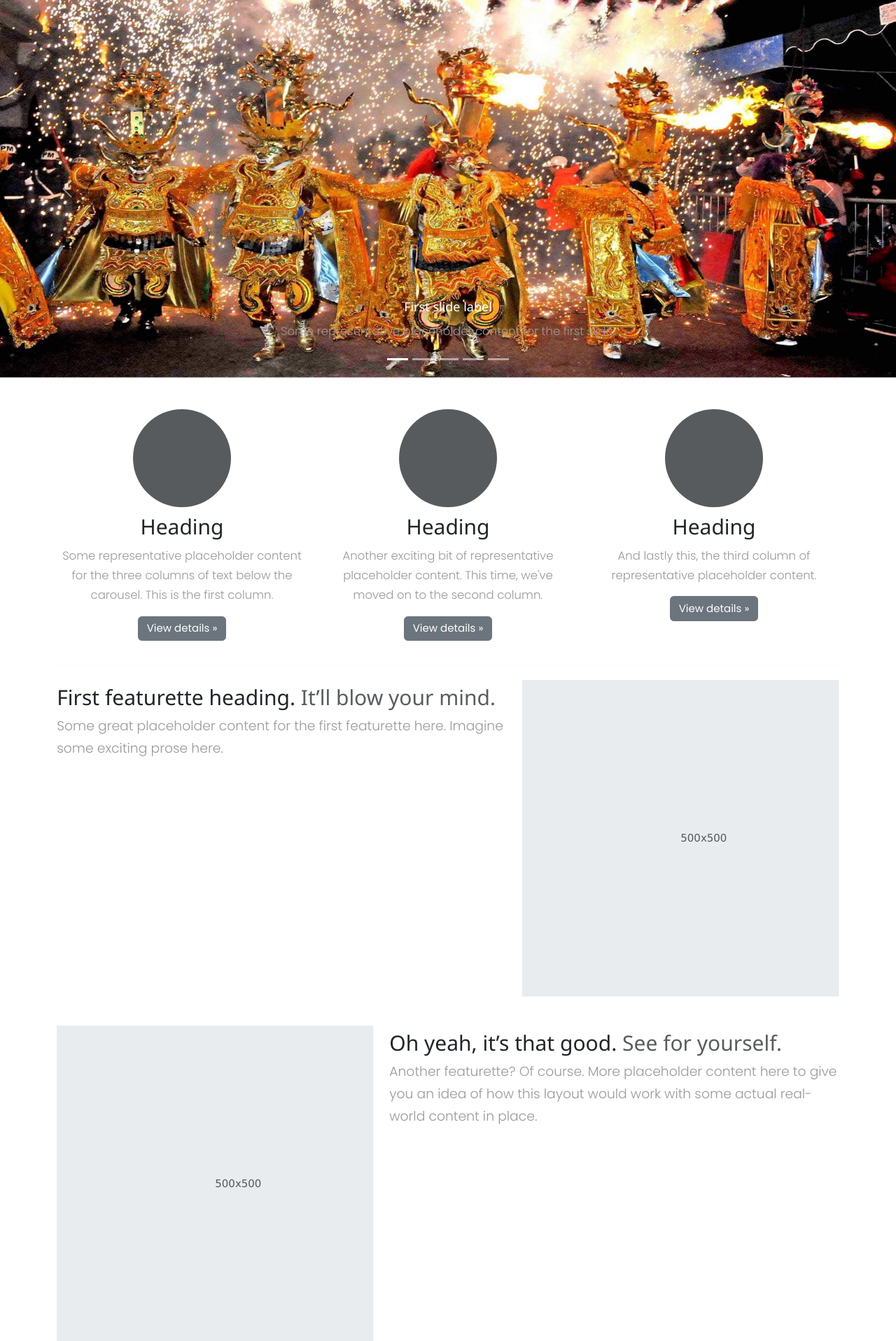
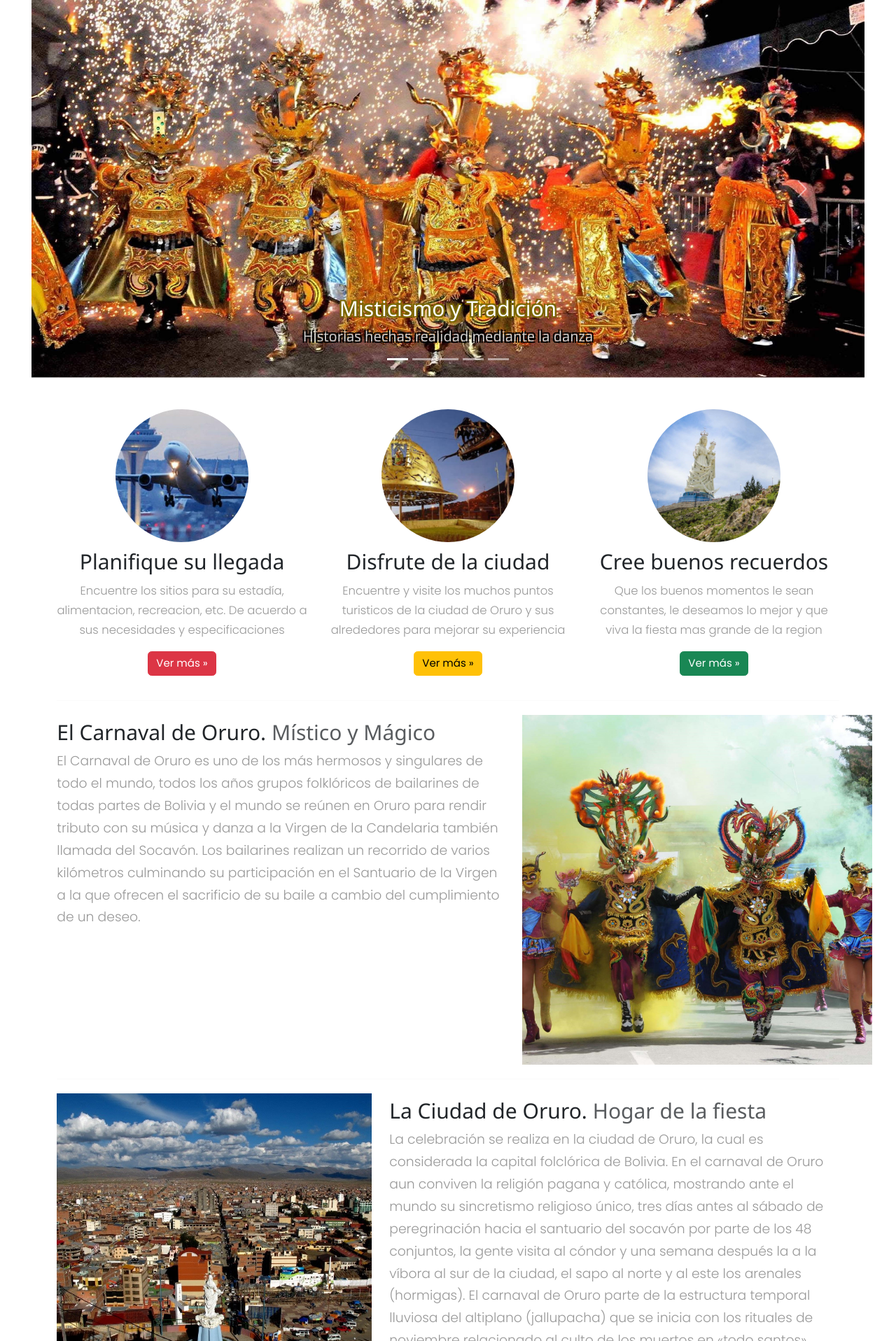
Before and after one commit to aevillalobosvela/proyecto_Carnaval_Oruro_SIG, a Django app: page /conoce/ in a window 1280 px wide. Shown: the part 89-2006 px from the top of the page at 70% size. Run offline with Django 4.2, Linux system fonts and the light colour scheme; some libraries are stand-ins or nearby versions.

Commit message:
update conoce.html

```diff
--- a/myapp/templates/conoce.html
+++ b/myapp/templates/conoce.html
@@ -2,7 +2,7 @@
 {% load static %}
 <div class="main">
 
-    <div id="carouselExampleCaptions" class="carousel slide">
+    <div id="carouselExampleCaptions" class="carousel slide mx-5 ">
         <div class="carousel-indicators">
             <button type="button" data-bs-target="#carouselExampleCaptions" data-bs-slide-to="0" class="active"
                 aria-current="true" aria-label="Slide 1"></button>
@@ -19,36 +19,56 @@
             <div class="carousel-item active">
                 <img src="{% static '/img/oruro3.jpg' %}" width="1000" height="540" class="d-block w-100" alt="...">
                 <div class="carousel-caption d-none d-md-block">
-                    <h5>First slide label</h5>
-                    <p>Some representative placeholder content for the first slide.</p>
+                    <h2
+                        style="text-shadow: -2px -2px 0 #796703, 2px -2px 0 #796703, -2px 2px 0 #796703, 2px 2px 0 #796703;">
+                        Misticismo y Tradición</h5>
+                        <h4
+                            style="text-shadow: -2px -2px 0 #000, 2px -2px 0 #000, -2px 2px 0 #000, 2px 2px 0 #000; color: rgb(204, 204, 204);">
+                            Historias hechas realidad mediante la danza</h4>
                 </div>
             </div>
             <div class="carousel-item">
                 <img src="{% static '/img/oruro2.jpg' %}" width="1000" height="540" class="d-block w-100" alt="...">
                 <div class="carousel-caption d-none d-md-block">
-                    <h5>Second slide label</h5>
-                    <p>Some representative placeholder content for the second slide.</p>
+                    <h2
+                        style="text-shadow: -2px -2px 0 #b45303, 2px -2px 0 #b45303, -2px 2px 0 #b45303, 2px 2px 0 #b45303;">
+                        Cultura ancestral</h5>
+                        <h4
+                            style="text-shadow: -2px -2px 0 #000, 2px -2px 0 #000, -2px 2px 0 #000, 2px 2px 0 #000; color: rgb(204, 204, 204);">
+                            Testimonio vivo de pueblos y personas</h4>
                 </div>
             </div>
             <div class="carousel-item">
                 <img src="{% static '/img/oruro1.jpg' %}" width="1000" height="540" class="d-block w-100" alt="...">
                 <div class="carousel-caption d-none d-md-block">
-                    <h5>Third slide label</h5>
-                    <p>Some representative placeholder content for the third slide.</p>
+                    <h2
+                        style="text-shadow: -2px -2px 0 #003877, 2px -2px 0 #003877, -2px 2px 0 #003877, 2px 2px 0 #003877;">
+                        Pasiones entregadas</h5>
+                        <h4
+                            style="text-shadow: -2px -2px 0 #000, 2px -2px 0 #000, -2px 2px 0 #000, 2px 2px 0 #000; color: rgb(204, 204, 204);">
+                            Un pueblo que siente y se expresa</h4>
                 </div>
             </div>
             <div class="carousel-item">
                 <img src="{% static '/img/oruro4.jpg' %}" width="1000" height="540" class="d-block w-100" alt="...">
                 <div class="carousel-caption d-none d-md-block">
-                    <h5>Third slide label</h5>
-                    <p>Some representative placeholder content for the third slide.</p>
+                    <h2
+                        style="text-shadow: -2px -2px 0 #976201, 2px -2px 0 #976201, -2px 2px 0 #976201, 2px 2px 0 #976201;">
+                        Fiesta incomparable</h5>
+                        <h4
+                            style="text-shadow: -2px -2px 0 #000, 2px -2px 0 #000, -2px 2px 0 #000, 2px 2px 0 #000; color: rgb(204, 204, 204);">
+                            Un evento de alegría y festejo</h4>
                 </div>
             </div>
             <div class="carousel-item">
                 <img src="{% static '/img/oruro5.jpg' %}" width="1000" height="540" class="d-block w-100" alt="...">
                 <div class="carousel-caption d-none d-md-block">
-                    <h5>Third slide label</h5>
-                    <p>Some representative placeholder content for the third slide.</p>
+                    <h2
+                        style="text-shadow: -2px -2px 0 #91036d, 2px -2px 0 #91036d, -2px 2px 0 #91036d, 2px 2px 0 #91036d;">
+                        Vive la experiencia</h5>
+                        <h4
+                            style="text-shadow: -2px -2px 0 #000, 2px -2px 0 #000, -2px 2px 0 #000, 2px 2px 0 #000; color: rgb(204, 204, 204);">
+                            Colores y sentimientos vivos</h4>
                 </div>
             </div>
         </div>
@@ -69,42 +89,28 @@
         <!-- Three columns of text below the carousel -->
         <div class="row">
             <div class="col-lg-4 text-center">
-                <svg class="bd-placeholder-img rounded-circle" width="140" height="140"
-                    xmlns="http://www.w3.org/2000/svg" role="img" aria-label="Placeholder"
-                    preserveAspectRatio="xMidYMid slice" focusable="false">
-                    <title>Placeholder</title>
-                    <rect width="100%" height="100%" fill="var(--bs-secondary-color)"></rect>
-                </svg>
-                <h2 class="fw-normal">Heading</h2>
-                <p>Some representative placeholder content for the three columns of text below the carousel. This is the
-                    first column.</p>
-                <p><a class="btn btn-secondary" href="https://getbootstrap.com/docs/5.3/examples/carousel/#">View
-                        details »</a></p>
+                <img style="border-radius: 50%;" src="{% static '/img/conoce/f1.jpg' %}" width="190" height="190"
+                    alt="">
+                <h2 class="fw-normal">Planifique su llegada</h2>
+                <p>Encuentre los sitios para su estadía, alimentacion, recreacion, etc. De acuerdo a sus necesidades y
+                    especificaciones</p>
+                <p><a class="btn btn-danger" href="">Ver más »</a></p>
             </div><!-- /.col-lg-4 -->
             <div class="col-lg-4 text-center">
-                <svg class="bd-placeholder-img rounded-circle" width="140" height="140"
-                    xmlns="http://www.w3.org/2000/svg" role="img" aria-label="Placeholder"
-                    preserveAspectRatio="xMidYMid slice" focusable="false">
-                    <title>Placeholder</title>
-                    <rect width="100%" height="100%" fill="var(--bs-secondary-color)"></rect>
-                </svg>
-                <h2 class="fw-normal">Heading</h2>
-                <p>Another exciting bit of representative placeholder content. This time, we've moved on to the second
-                    column.</p>
-                <p><a class="btn btn-secondary" href="https://getbootstrap.com/docs/5.3/examples/carousel/#">View
-                        details »</a></p>
+                <img style="border-radius: 50%;" src="{% static '/img/conoce/f2.jpg' %}" width="190" height="190"
+                    alt="">
+                <h2 class="fw-normal">Disfrute de la ciudad</h2>
+                <p>Encuentre y visite los muchos puntos turisticos de la ciudad de Oruro y sus alrededores para mejorar
+                    su experiencia</p>
+                <p><a class="btn btn-warning" href="">Ver más »</a></p>
             </div><!-- /.col-lg-4 -->
             <div class="col-lg-4 text-center">
-                <svg class="bd-placeholder-img rounded-circle" width="140" height="140"
-                    xmlns="http://www.w3.org/2000/svg" role="img" aria-label="Placeholder"
-                    preserveAspectRatio="xMidYMid slice" focusable="false">
-                    <title>Placeholder</title>
-                    <rect width="100%" height="100%" fill="var(--bs-secondary-color)"></rect>
-                </svg>
-                <h2 class="fw-normal">Heading</h2>
-                <p>And lastly this, the third column of representative placeholder content.</p>
-                <p><a class="btn btn-secondary" href="https://getbootstrap.com/docs/5.3/examples/carousel/#">View
-                        details »</a></p>
+                <img style="border-radius: 50%;" src="{% static '/img/conoce/f3.jpg' %}" width="190" height="190"
+                    alt="">
+                <h2 class="fw-normal">Cree buenos recuerdos</h2>
+                <p>Que los buenos momentos le sean constantes, le deseamos lo mejor y que viva la fiesta mas grande de
+                    la region</p>
+                <p><a class="btn btn-success" href="">Ver más »</a></p>
             </div><!-- /.col-lg-4 -->
         </div><!-- /.row -->
 
@@ -115,19 +121,17 @@
 
         <div class="row featurette">
             <div class="col-md-7">
-                <h2 class="featurette-heading fw-normal lh-1">First featurette heading. <span
-                        class="text-body-secondary">It’ll blow your mind.</span></h2>
-                <p class="lead">Some great placeholder content for the first featurette here. Imagine some exciting
-                    prose here.</p>
+                <h2 class="featurette-heading fw-normal lh-1">El Carnaval de Oruro. <span
+                        class="text-body-secondary">Místico y Mágico</span></h2>
+                <p class="lead">El Carnaval de Oruro es uno de los más hermosos y singulares de todo el mundo, todos los
+                    años grupos folklóricos de bailarines de todas partes de Bolivia y el mundo se reúnen en Oruro para
+                    rendir tributo con su música y danza a la Virgen de la Candelaria también llamada del Socavón. Los
+                    bailarines realizan un recorrido de varios kilómetros culminando su participación en el Santuario de
+                    la Virgen a la que ofrecen el sacrificio de su baile a cambio del cumplimiento de un deseo.</p>
             </div>
             <div class="col-md-5">
-                <svg class="bd-placeholder-img bd-placeholder-img-lg featurette-image img-fluid mx-auto" width="500"
-                    height="500" xmlns="http://www.w3.org/2000/svg" role="img" aria-label="Placeholder: 500x500"
-                    preserveAspectRatio="xMidYMid slice" focusable="false">
-                    <title>Placeholder</title>
-                    <rect width="100%" height="100%" fill="var(--bs-secondary-bg)"></rect><text x="50%" y="50%"
-                        fill="var(--bs-secondary-color)" dy=".3em">500x500</text>
-                </svg>
+                <img src="{% static '/img/conoce/c1.jpg' %}" width="500" height="500"
+                alt="">
             </div>
         </div>
 
@@ -135,19 +139,21 @@
 
         <div class="row featurette">
             <div class="col-md-7 order-md-2">
-                <h2 class="featurette-heading fw-normal lh-1">Oh yeah, it’s that good. <span
-                        class="text-body-secondary">See for yourself.</span></h2>
-                <p class="lead">Another featurette? Of course. More placeholder content here to give you an idea of how
-                    this layout would work with some actual real-world content in place.</p>
+                <h2 class="featurette-heading fw-normal lh-1">La Ciudad de Oruro. <span
+                        class="text-body-secondary">Hogar de la fiesta</span></h2>
+                <p class="lead">La celebración se realiza en la ciudad de Oruro, la cual es considerada la capital
+                    folclórica de Bolivia. En el carnaval de Oruro aun conviven la religión pagana y católica, mostrando
+                    ante el mundo su sincretismo religioso único, tres días antes al sábado de peregrinación hacia el
+                    santuario del socavón por parte de los 48 conjuntos, la gente visita al cóndor y una semana después
+                    la a la víbora al sur de la ciudad, el sapo al norte y al este los arenales (hormigas). El carnaval
+                    de Oruro parte de la estructura temporal lluviosa del altiplano (jallupacha) que se inicia con los
+                    rituales de noviembre relacionado al culto de los muertos en «todo santos» (Siguiente semana el
+                    primer convite del carnaval), periodo que se extiende hasta febrero (Entrada de peregrinación hacia
+                    la Virgen del Socavón).</p>
             </div>
             <div class="col-md-5 order-md-1">
-                <svg class="bd-placeholder-img bd-placeholder-img-lg featurette-image img-fluid mx-auto" width="500"
-                    height="500" xmlns="http://www.w3.org/2000/svg" role="img" aria-label="Placeholder: 500x500"
-                    preserveAspectRatio="xMidYMid slice" focusable="false">
-                    <title>Placeholder</title>
-                    <rect width="100%" height="100%" fill="var(--bs-secondary-bg)"></rect><text x="50%" y="50%"
-                        fill="var(--bs-secondary-color)" dy=".3em">500x500</text>
-                </svg>
+                <img src="{% static '/img/conoce/c2.jpg' %}" width="450" height="450"
+                alt="">
             </div>
         </div>
 
@@ -155,26 +161,26 @@
 
         <div class="row featurette">
             <div class="col-md-7">
-                <h2 class="featurette-heading fw-normal lh-1">And lastly, this one. <span
-                        class="text-body-secondary">Checkmate.</span></h2>
-                <p class="lead">And yes, this is the last block of representative placeholder content. Again, not really
-                    intended to be actually read, simply here to give you a better view of what this would look like
-                    with some actual content. Your content.</p>
+                <h2 class="featurette-heading fw-normal lh-1">Las danzas. <span class="text-body-secondary">Expresion de
+                        los pueblos</span></h2>
+                <p class="lead">La zona andino–altiplánica de Bolivia en cuyo pie se encuentran los valles llamados
+                    Yungas de donde provienen las danzas de los Negritos, la Saya y los Caporales. En la población densa de
+                    esta zona donde se encuentran los departamentos de Potosí, Oruro y parte de La Paz están la
+                    morenada, la diablada, el Tinku, llamerada, kullawada, kallawayas, los doctorcitos, Incas, kantus y
+                    chutas</p>
+                <p class="lead">La zona de los valles ocupada por los departamentos de Cochabamba y Chuquisaca, fueron
+                    inspiradores del Pujllay, los Potolos y el salay.</p>
+                <p class="lead">Los llanos y las selvas con los departamentos de Santa Cruz, Beni, Pando, Tarija y parte
+                    de Chuquisaca provienen inspiraciones de los chunchos y tobas, danzas guerreras que involucran otras
+                    etnias en su interior.</p>
             </div>
             <div class="col-md-5">
-                <svg class="bd-placeholder-img bd-placeholder-img-lg featurette-image img-fluid mx-auto" width="500"
-                    height="500" xmlns="http://www.w3.org/2000/svg" role="img" aria-label="Placeholder: 500x500"
-                    preserveAspectRatio="xMidYMid slice" focusable="false">
-                    <title>Placeholder</title>
-                    <rect width="100%" height="100%" fill="var(--bs-secondary-bg)"></rect><text x="50%" y="50%"
-                        fill="var(--bs-secondary-color)" dy=".3em">500x500</text>
-                </svg>
+                <img src="{% static '/img/conoce/c3.jpg' %}" width="500" height="500"
+                alt="">
             </div>
         </div>
 
         <hr class="featurette-divider">
-
-        <!-- /END THE FEATURETTES -->
 
     </div><!-- /.container -->
 
```
Also changed, not shown: myapp/static/img/conoce/c1.jpg (added), myapp/static/img/conoce/c2.jpg (added), myapp/static/img/conoce/c3.jpg (added), myapp/static/img/conoce/f1.jpg (added), myapp/static/img/conoce/f2.jpg (added), myapp/static/img/conoce/f3.jpg (added).
